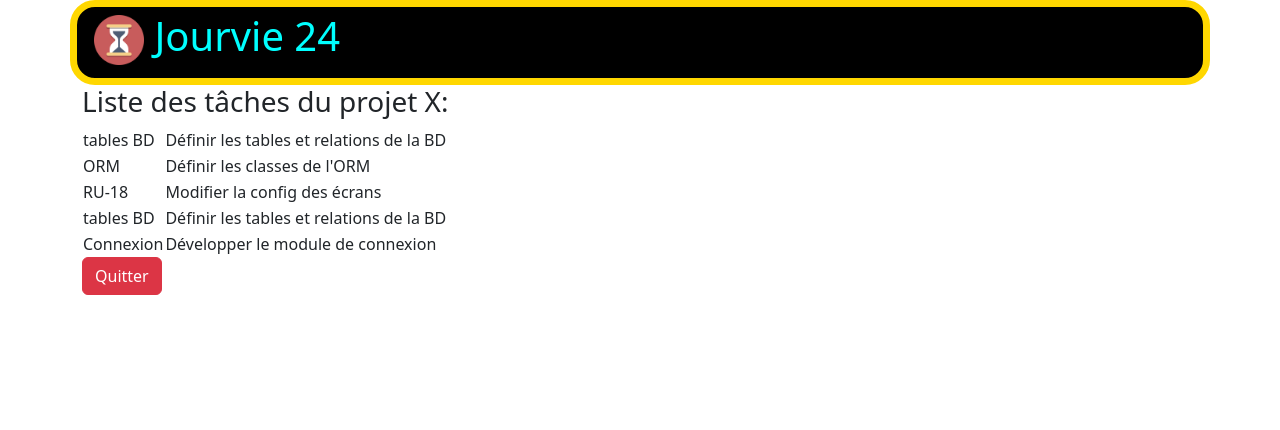
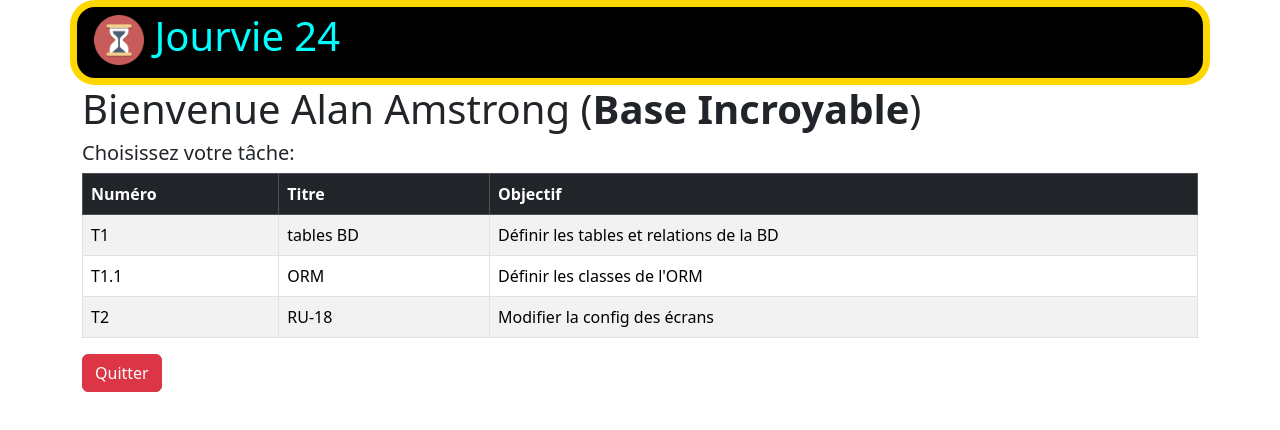
Before and after one commit to r4d6/TP3, an Angular app: page / in a window 1280 px wide. Both pictures are taken after a click on the button "Connexion". Shown: the top 430 px of the page. Built offline with nearby package versions, Linux system fonts and the light colour scheme.

Commit message:
table des tâches bien formattée

```diff
--- a/src/app/liste-taches/liste-taches.component.html
+++ b/src/app/liste-taches/liste-taches.component.html
@@ -1,11 +1,34 @@
 <section *ngIf="visible">
-    <h3>Liste des tâches du projet X:</h3>
 
-    <table>
-        <tr *ngFor="let tac of listeTac">
+    <h1>Bienvenue {{dev.prenom}} {{dev.nom}} (<b>{{listeTac[0].nomProjet}}</b>)</h1>
+    <h5>Choisissez votre tâche:  </h5>
+
+    <!-- <table>
+
+
+
             <td>{{tac.titre}}</td><td>{{tac.objectif}}</td>
         </tr>
-    </table>
+    </table> -->
+
+
+      <table class="table table-striped table-hover table-bordered">
+          <thead class="table-dark">
+            <tr>
+              <th>Numéro</th>
+              <th>Titre</th>
+              <th>Objectif</th>
+            </tr>
+          </thead>
+          <tbody>
+            <tr *ngFor="let tac of listeTac">
+              <td>{{tac.numero}}</td>
+              <td>{{tac.titre}}</td>
+              <td>{{tac.objectif}}</td>
+            </tr>
+          </tbody>
+        </table>
+
 
 
 
--- a/src/app/liste-taches/liste-taches.component.ts
+++ b/src/app/liste-taches/liste-taches.component.ts
@@ -15,12 +15,22 @@ import { tabTaches } from '../donnees/taches';
 export class ListeTachesComponent {
   visible=false;
   listeTac:Tache[] = new Array();
+  dev = new Developpeur();
 
   @Output() quitterLT=new EventEmitter<any>();
 
   onConnexion(dev:Developpeur)
   {
-     this.listeTac = tabTaches;
+     this.listeTac = new Array();
+     this.dev = dev;
+
+     for(let i=0; i<tabTaches.length; i++)
+     {
+       if(tabTaches[i].idProjet == this.dev.idProjet)
+       {
+          this.listeTac.push(tabTaches[i]);
+       }
+     }
      this.visible=true;
      tr(dev.prenom + " " + dev.nom + " connexion réussie!");
   }
```
